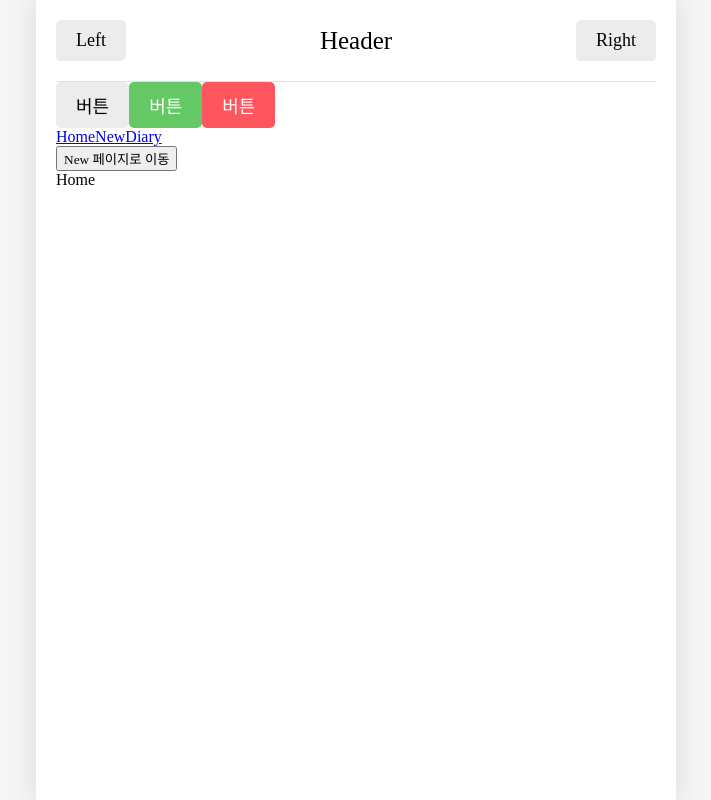
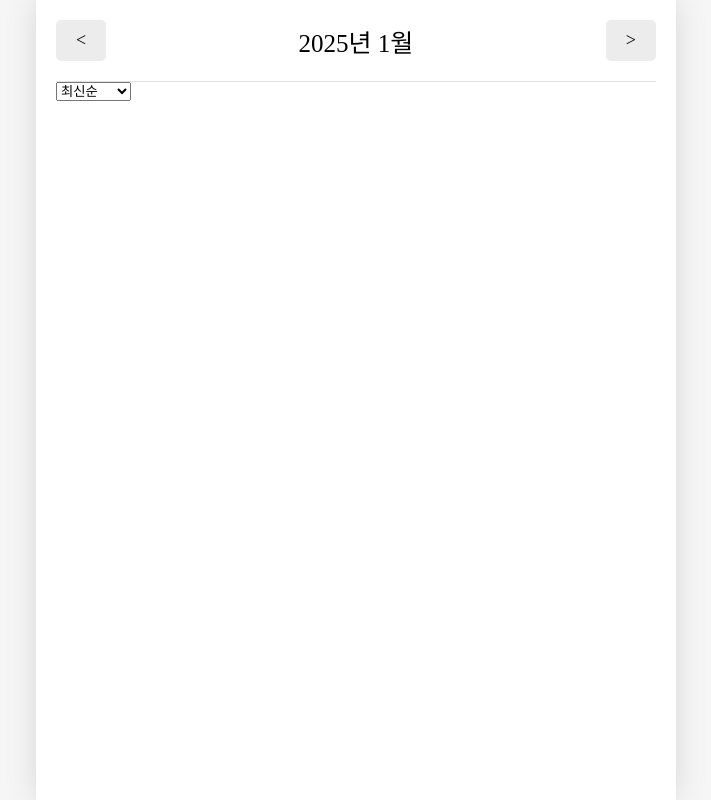
Before and after one commit to jeongdonguk96/react-one-bite2, a React (Vite) app: page / in a window 1280 px wide. Shown: the whole page, without its empty margins (284-995 px from the left). Built offline with nearby package versions, Linux system fonts and the light colour scheme; a web font is replaced by a local one.

Commit message:
Home, DiaryList 페이지 구현 중중

```diff
--- a/src/App.jsx
+++ b/src/App.jsx
@@ -1,43 +1,97 @@
 import "./App.css";
-import { Routes, Route, Link, useNavigate } from "react-router-dom";
+import { useReducer, useRef, createContext } from "react";
+import { Routes, Route } from "react-router-dom";
 import Home from "./pages/Home";
 import Diary from "./pages/Diary";
+import Edit from "./pages/Edit";
 import New from "./pages/New";
-import Header from "./components/Header";
-import Button from "./components/Button";
 import NotFoud from "./pages/NotFoud";
-import { getEmotionImages } from "./util/get-emotion-iamges";
+
+const mockData = [
+  {
+    id: 1,
+    createdDate: new Date().getTime(),
+    emotionId: 1,
+    contents: "1번 일기 내용",
+  },
+  {
+    id: 2,
+    createdDate: new Date().getTime(),
+    emotionId: 2,
+    contents: "2번 일기 내용",
+  },
+];
+
+function reducer(state, action) {
+  switch (action.type) {
+    case "CREATE":
+      return [action.data, ...state];
+    case "MODIFY":
+      return state.map((item) =>
+        String(item.id) === String(action.data.id) ? action.data : item
+      );
+    case "DELETE":
+      return state.filter((item) => String(item.id) !== String(action.id));
+  }
+}
+
+const DiaryStateContext = createContext();
+const DiaryDispatchContext = createContext();
 
 function App() {
-  const navigation = useNavigate();
-  const onClickButton = () => {
-    navigation("/new");
+  const [data, dispatch] = useReducer(reducer, mockData);
+  const idRef = useRef(3);
+
+  const onCreate = (createdDate, emotionId, contents) => {
+    dispatch({
+      type: "CREATE",
+      data: {
+        id: idRef.current++,
+        createdDate,
+        emotionId,
+        contents,
+      },
+    });
+  };
+
+  const onModify = (id, createdDate, emotionId, contents) => {
+    dispatch({
+      type: "MODIFY",
+      data: {
+        id,
+        createdDate,
+        emotionId,
+        contents,
+      },
+    });
+  };
+
+  const onDelete = (id) => {
+    dispatch({
+      type: "DELETE",
+      id,
+    });
   };
 
   return (
     <>
-      <Header
-        title={"Header"}
-        leftChild={<Button text={"Left"} />}
-        rightChild={<Button text={"Right"} />}
-      />
-
-      <Button text="버튼" type="DEFAULT" />
-      <Button text="버튼" type="POSITIVE" />
-      <Button text="버튼" type="NEGATIVE" />
-
-      <div>
-        <Link to={"/"}>Home</Link>
-        <Link to={"/new"}>New</Link>
-        <Link to={"/diary"}>Diary</Link>
-      </div>
-      <button onClick={onClickButton}>New 페이지로 이동</button>
+      <DiaryStateContext.Provider value={{ data }}>
+        <DiaryDispatchContext.Provider
+          value={{
+            onCreate,
+            onModify,
+            onDelete,
+          }}
+        >
           <Routes>
             <Route path="/" element={<Home />} />
             <Route path="/new" element={<New />} />
             <Route path="/diary/:id" element={<Diary />} />
+            <Route path="/edit/:id" element={<Edit />} />
             <Route path="*" element={<NotFoud />} />
           </Routes>
+        </DiaryDispatchContext.Provider>
+      </DiaryStateContext.Provider>
     </>
   );
 }
--- /dev/null
+++ b/src/components/DiaryList.jsx
@@ -0,0 +1,15 @@
+const DiaryList = () => {
+  return (
+    <div className="DiaryList">
+      <div className="menu_bar">
+        <select>
+          <option value={"latest"}>최신순</option>
+          <option value={"oldest"}>오래된 순</option>
+        </select>
+      </div>
+      <div className="list_wrapper"></div>
+    </div>
+  );
+};
+
+export default DiaryList;
--- /dev/null
+++ b/src/pages/Edit.jsx
@@ -0,0 +1,9 @@
+import { useParams } from "react-router-dom";
+
+const Edit = () => {
+  const params = useParams();
+
+  return <div>Edit</div>;
+};
+
+export default Edit;
--- a/src/pages/Home.jsx
+++ b/src/pages/Home.jsx
@@ -1,5 +1,23 @@
+import Header from "../components/Header";
+import Button from "../components/Button";
+import DiaryList from "../components/DiaryList";
+
+const thisMonth = () => {
+  return `${new Date().getFullYear()}년 ${new Date().getMonth() + 1}월`;
+};
+
 const Home = () => {
-  return <div>Home</div>;
+  return (
+    <div>
+      <Header
+        title={`${thisMonth()}`}
+        leftChild={<Button text={"<"} />}
+        rightChild={<Button text={">"} />}
+      />
+
+      <DiaryList />
+    </div>
+  );
 };
 
 export default Home;
```
Lines whose indentation alone changed are shown as unchanged.
